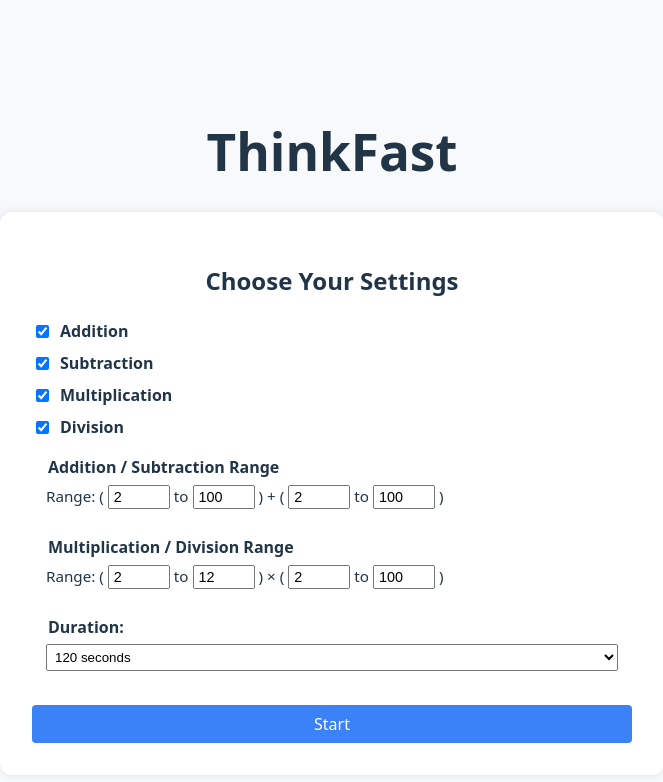
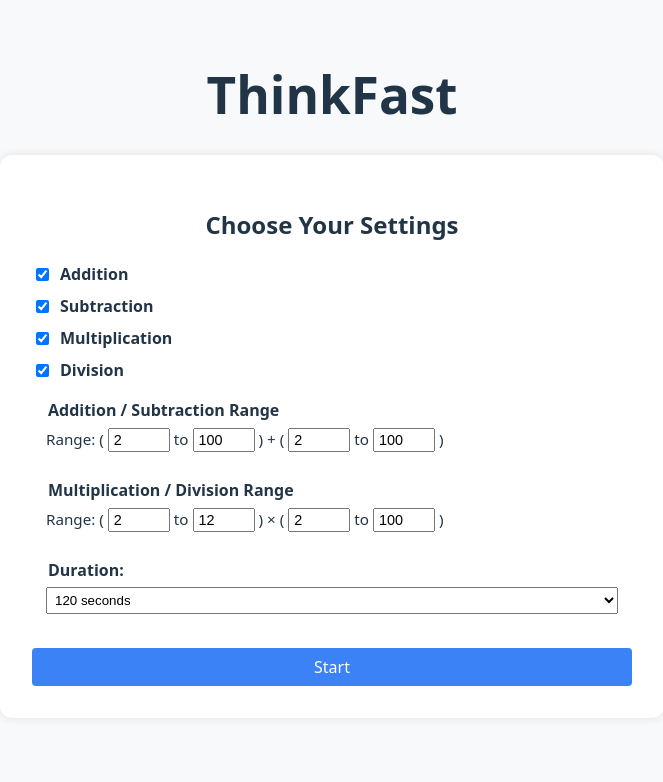
Before and after one commit to Bobby-Krishnan/ThinkFast, a React (Vite) app: page / in a window 1280 px wide. Shown: the top 782 px of the page, without its empty margins (308-971 px from the left). Built offline with nearby package versions, Linux system fonts and the light colour scheme.

Commit message:
adjusted centering of title screen

```diff
--- a/src/App.jsx
+++ b/src/App.jsx
@@ -25,9 +25,10 @@ function App() {
           style={{
             display: "flex",
             flexDirection: "column",
-            justifyContent: "center",
+            justifyContent: "flex-start",
             alignItems: "center",
             minHeight: "100vh",
+            paddingTop: "1rem",
             padding: "2rem",
           }}
         >
```
